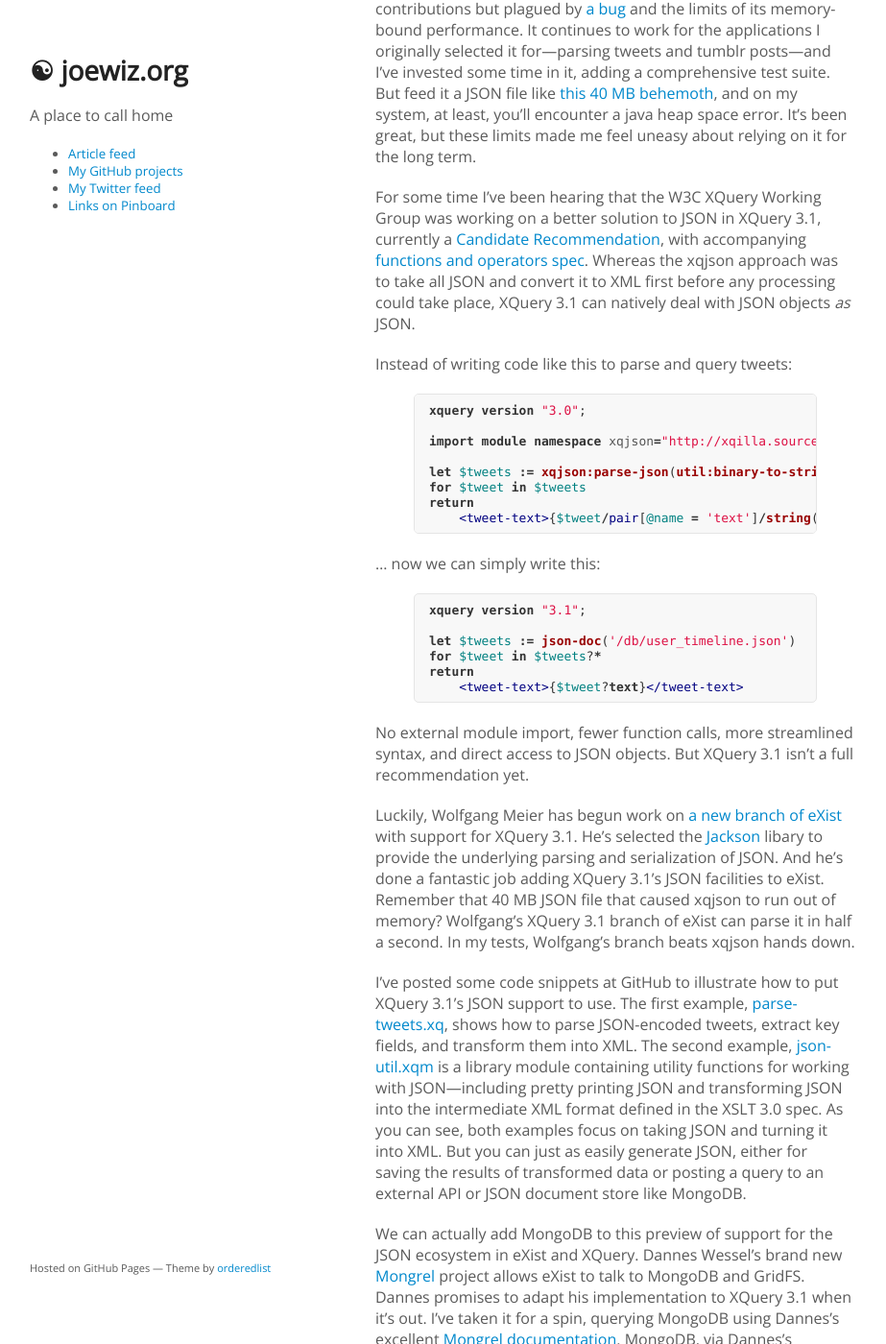
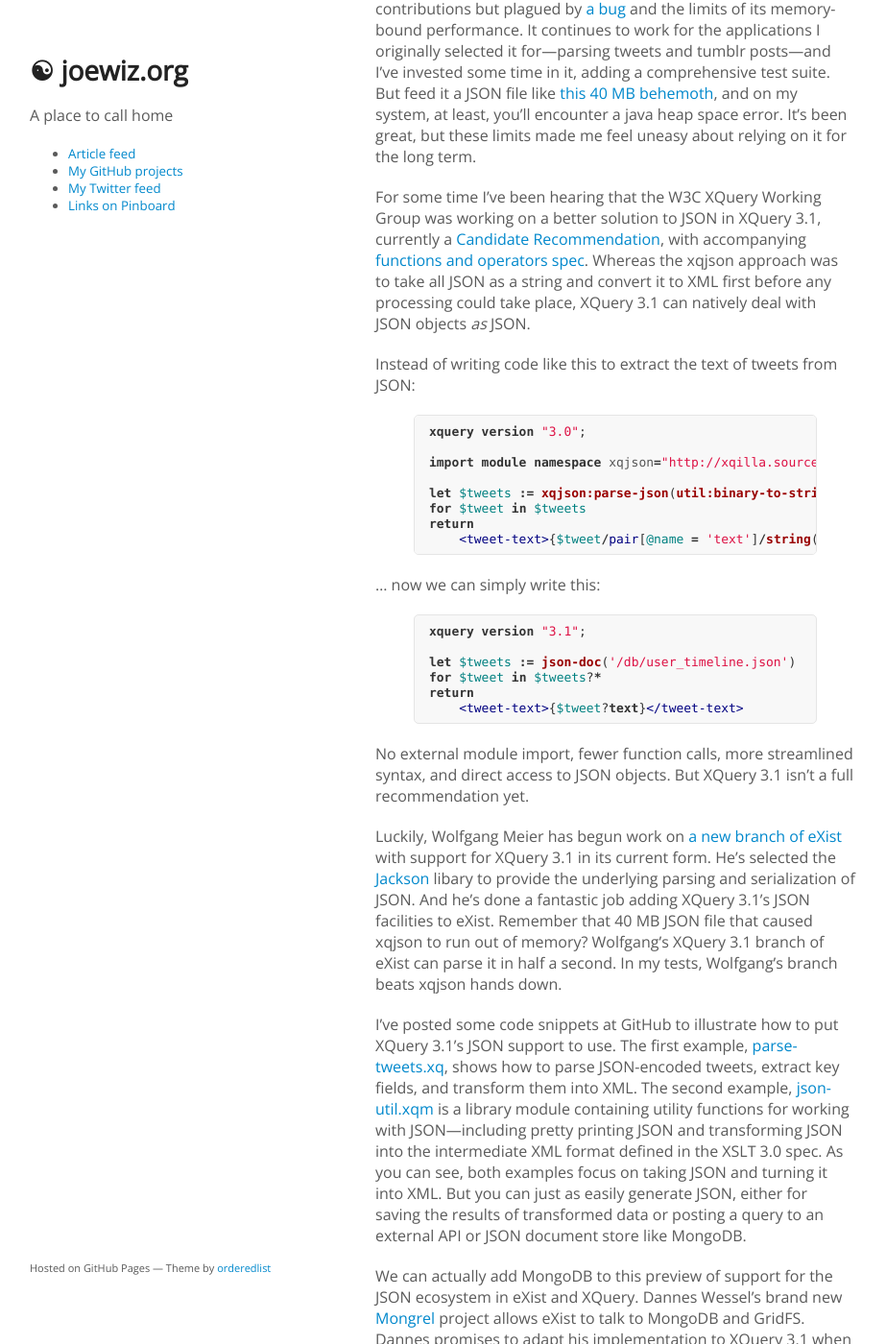
Before and after one commit to joewiz/joewiz.github.io, a Jekyll site: the page built from _posts/2015-01-18-a-preview-of-xquery-3.1s-json-support-in-exist.md, in a window 1280 px wide and 1400 px high, scrolled down 717 px. Shown: the whole window at 96% size, without its empty margins (179-1102 px from the left). Built offline with Jekyll 4.4.1, drawn with Linux system fonts in a browser that asks for light colours.

Commit message:
tweaked phrasing

```diff
--- a/_posts/2015-01-18-a-preview-of-xquery-3.1s-json-support-in-exist.md
+++ b/_posts/2015-01-18-a-preview-of-xquery-3.1s-json-support-in-exist.md
@@ -18,13 +18,13 @@ In my mid-2013 article, ["Living in a JSON and OAuth World"](http://joewiz.org/2
 
 Well, in the time since that post, these challenges have gotten a lot easier. Let's review what's changed.
 
-As to the first challenge, Claudius Teodorescu's [crypto library](http://exist-db.org/exist/apps/public-repo/packages/expath-crypto-exist-lib.html) (see the [EXPath spec](http://expath.org/spec/crypto)) is still running very smoothly, and makes handling of cryptographic hashing challenges like HMAC-SHA1 a breeze.  At the same time, OAuth 2.0 did away with the need for cryptographic request signing and intricate parameter ordering (relying much more on SSL instead), which drastically simplified the task of talking to web APIs that support it.  Having only worked with OAuth 1.0/1.1a before, I kept thinking that I had to be missing something when I read [GitHub's OAuth API docs](https://developer.github.com/v3/oauth/) this weekend; it was just too simple and straight forward!  Easily a 50-75% reduction in code. My, what a boon for developers.
+As to the first challenge, Claudius Teodorescu's [crypto library](http://exist-db.org/exist/apps/public-repo/packages/expath-crypto-exist-lib.html) (see the [EXPath spec](http://expath.org/spec/crypto)) is still running very smoothly, and makes handling of cryptographic hashing challenges like HMAC-SHA1 a breeze. At the same time, OAuth 2.0 did away with the need for cryptographic request signing and intricate parameter ordering (relying much more on SSL instead), which drastically simplified the task of talking to web APIs that support it. Having only worked with OAuth 1.0/1.1a before, I kept thinking that I had to be missing something when I read [GitHub's OAuth API docs](https://developer.github.com/v3/oauth/) this weekend; it was just too simple and straight forward!  Easily a 50-75% reduction in code. My, what a boon for developers.
 
-As to the second challenge, the [xqjson library](https://github.com/joewiz/xqjson) that I've been maintaining has been limping along, buoyed by community contributions but plagued by [a bug](https://github.com/joewiz/xqjson/issues/14) and the limits of its memory-bound performance.  It continues to work for the applications I originally selected it for—parsing tweets and tumblr posts—and I've invested some time in it, adding a comprehensive test suite.  But feed it a JSON file like [this 40 MB behemoth](https://github.com/textcreationpartnership/Texts/blob/master/TCP.json), and on my system, at least, you'll encounter a java heap space error.  It's been great, but these limits made me feel uneasy about relying on it for the long term.
+As to the second challenge, the [xqjson library](https://github.com/joewiz/xqjson) that I've been maintaining has been limping along, buoyed by community contributions but plagued by [a bug](https://github.com/joewiz/xqjson/issues/14) and the limits of its memory-bound performance. It continues to work for the applications I originally selected it for—parsing tweets and tumblr posts—and I've invested some time in it, adding a comprehensive test suite. But feed it a JSON file like [this 40 MB behemoth](https://github.com/textcreationpartnership/Texts/blob/master/TCP.json), and on my system, at least, you'll encounter a java heap space error. It's been great, but these limits made me feel uneasy about relying on it for the long term.
 
-For some time I've been hearing that the W3C XQuery Working Group was working on a better solution to JSON in XQuery 3.1, currently a [Candidate Recommendation](http://www.w3.org/TR/2014/CR-xquery-31-20141218/), with accompanying [functions and operators spec](http://www.w3.org/TR/xpath-functions-31/).  Whereas the xqjson approach was to take all JSON and convert it to XML first before any processing could take place, XQuery 3.1 can natively deal with JSON objects *as* JSON.
+For some time I've been hearing that the W3C XQuery Working Group was working on a better solution to JSON in XQuery 3.1, currently a [Candidate Recommendation](http://www.w3.org/TR/2014/CR-xquery-31-20141218/), with accompanying [functions and operators spec](http://www.w3.org/TR/xpath-functions-31/). Whereas the xqjson approach was to take all JSON as a string and convert it to XML first before any processing could take place, XQuery 3.1 can natively deal with JSON objects *as* JSON.
 
-Instead of writing code like this to parse and query tweets:
+Instead of writing code like this to extract the text of tweets from JSON:
 
 {% highlight xquery %}
 xquery version "3.0";
@@ -48,12 +48,12 @@ return
     <tweet-text>{$tweet?text}</tweet-text>
 {% endhighlight %}
 
-No external module import, fewer function calls, more streamlined syntax, and direct access to JSON objects.  But XQuery 3.1 isn't a full recommendation yet.
+No external module import, fewer function calls, more streamlined syntax, and direct access to JSON objects. But XQuery 3.1 isn't a full recommendation yet.
 
-Luckily, Wolfgang Meier has begun work on [a new branch of eXist](https://github.com/wolfgangmm/exist/commits/arrays) with support for XQuery 3.1.  He's selected the [Jackson](http://jackson.codehaus.org/) libary to provide the underlying parsing and serialization of JSON.  And he's done a fantastic job adding XQuery 3.1's JSON facilities to eXist.  Remember that 40 MB JSON file that caused xqjson to run out of memory?  Wolfgang's XQuery 3.1 branch of eXist can parse it in half a second.  In my tests, Wolfgang's branch beats xqjson hands down.
+Luckily, Wolfgang Meier has begun work on [a new branch of eXist](https://github.com/wolfgangmm/exist/commits/arrays) with support for XQuery 3.1 in its current form. He's selected the [Jackson](http://jackson.codehaus.org/) libary to provide the underlying parsing and serialization of JSON. And he's done a fantastic job adding XQuery 3.1's JSON facilities to eXist. Remember that 40 MB JSON file that caused xqjson to run out of memory?  Wolfgang's XQuery 3.1 branch of eXist can parse it in half a second. In my tests, Wolfgang's branch beats xqjson hands down.
 
-I've posted some code snippets at GitHub to illustrate how to put XQuery 3.1's JSON support to use.  The first example, [parse-tweets.xq](https://gist.github.com/joewiz/048489ac436966b17b40), shows how to parse JSON-encoded tweets, extract key fields, and transform them into XML.  The second example, [json-util.xqm](https://gist.github.com/joewiz/d986da715facaad633db) is a library module containing utility functions for working with JSON—including pretty printing JSON and transforming JSON into the intermediate XML format defined in the XSLT 3.0 spec.  As you can see, both examples focus on taking JSON and turning it into XML.  But you can just as easily generate JSON, either for saving the results of transformed data or posting a query to an external API or JSON document store like MongoDB.
+I've posted some code snippets at GitHub to illustrate how to put XQuery 3.1's JSON support to use. The first example, [parse-tweets.xq](https://gist.github.com/joewiz/048489ac436966b17b40), shows how to parse JSON-encoded tweets, extract key fields, and transform them into XML. The second example, [json-util.xqm](https://gist.github.com/joewiz/d986da715facaad633db) is a library module containing utility functions for working with JSON—including pretty printing JSON and transforming JSON into the intermediate XML format defined in the XSLT 3.0 spec. As you can see, both examples focus on taking JSON and turning it into XML. But you can just as easily generate JSON, either for saving the results of transformed data or posting a query to an external API or JSON document store like MongoDB.
 
-We can actually add MongoDB to this preview of support for the JSON ecosystem in eXist and XQuery. Dannes Wessel's brand new [Mongrel](https://github.com/dizzzz/Mongrel) project allows eXist to talk to MongoDB and GridFS.  Dannes promises to adapt his implementation to XQuery 3.1 when it's out.  I've taken it for a spin, querying MongoDB using Dannes's excellent [Mongrel documentation](https://github.com/dizzzz/Mongrel/wiki/MongoDB-Examples). MongoDB, via Dannes's Mongrel project, is a perfect complement to eXist's XML database—allowing you to store, query, transform, map-reduce JSON to your heart's content. Furthermore, GridFS via Mongrel gives you the ability to store (or cache) static or binary files much as one would with Amazon S3, in a scalable, responsive way; this could correspondingly relieve eXist of the burden of storing and retrieving these files.
+We can actually add MongoDB to this preview of support for the JSON ecosystem in eXist and XQuery. Dannes Wessel's brand new [Mongrel](https://github.com/dizzzz/Mongrel) project allows eXist to talk to MongoDB and GridFS. Dannes promises to adapt his implementation to XQuery 3.1 when it's out. I've taken it for a spin, querying MongoDB using Dannes's excellent [Mongrel documentation](https://github.com/dizzzz/Mongrel/wiki/MongoDB-Examples). MongoDB, via Dannes's Mongrel project, is a perfect complement to eXist's XML database—allowing you to store, query, transform, map-reduce JSON to your heart's content. Furthermore, GridFS via Mongrel gives you the ability to store (or cache) static or binary files much as one would with Amazon S3, in a scalable, responsive way; this could correspondingly relieve eXist of the burden of storing and retrieving these files.
 
 Both Wolfgang's branch and Dannes's project are in active development, and I look forward to seeing them formally released, put to the test, and used in the real world.
```
